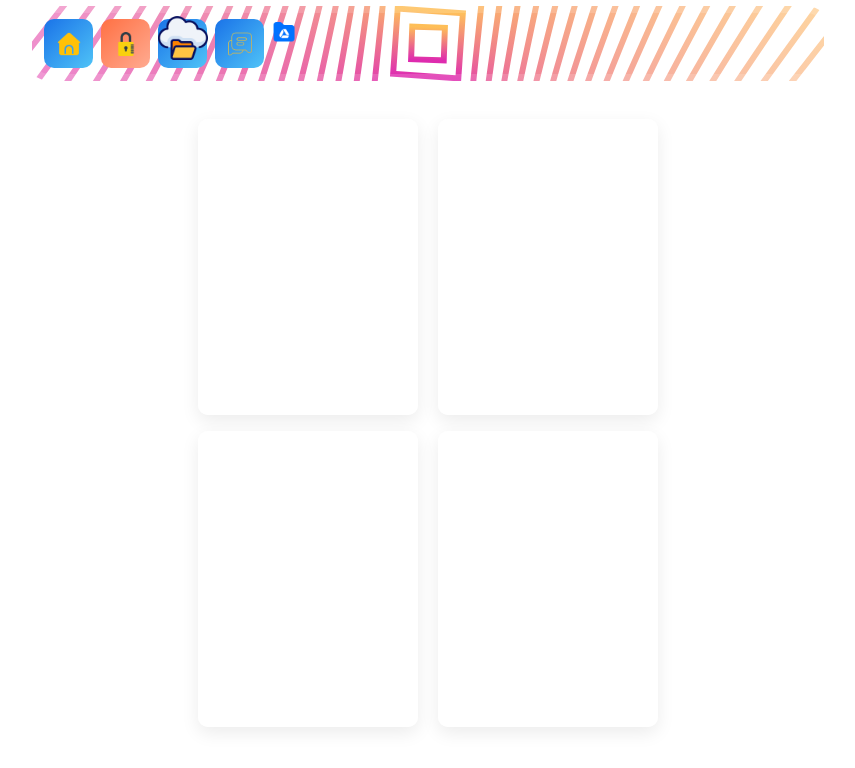
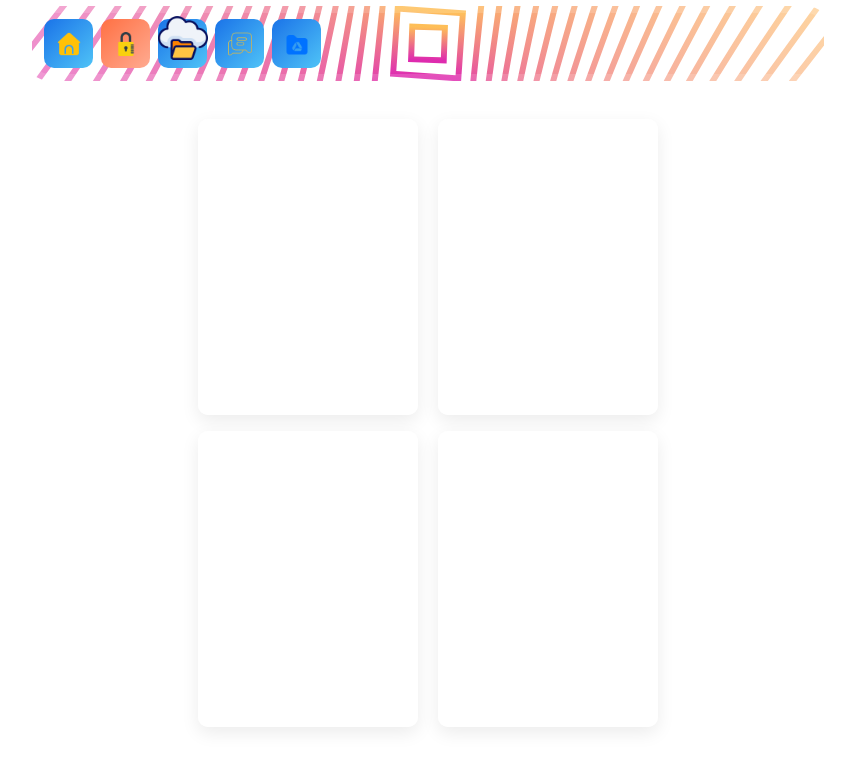
Before and after one commit to saqib9022ii-prog/Square, a React (Vite) app: page / in a window 1280 px wide. Shown: the top 768 px of the page, without its empty margins (212-1067 px from the left). Built offline with nearby package versions, Linux system fonts and the light colour scheme.

Commit message:
fix bugs

```diff
--- a/src/components/Navigation/NavBar.jsx
+++ b/src/components/Navigation/NavBar.jsx
@@ -27,7 +27,7 @@
             <img src="/chat.png" alt="Chat" className="chat-icon"/>
           </NavLink>
         </li>
-        <li>
+        <li className="nav-item drive">
           <NavLink to="/drive-upload" className="nav-link">
           <img src="/drive.png" alt="Drive" className="drive-icon"/>
           </NavLink>
```
